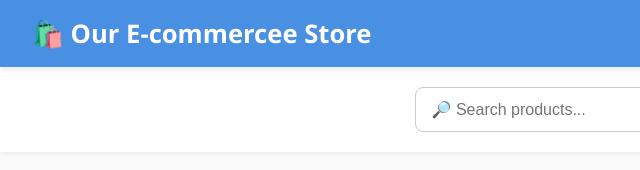
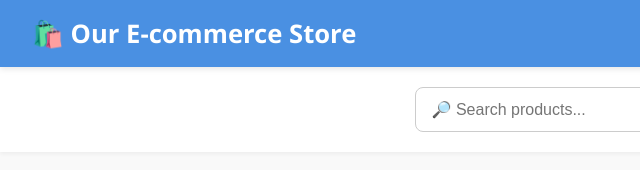
Before and after one commit to Sumitphade/E-commerce-devOps, a website: page public/index.html in a window 1280 px wide. Shown: the full height of the page, 0-640 px from the left. Drawn offline with Linux system fonts and the light colour scheme; no server answers.

Commit message:
Update index.html

```diff
--- a/public/index.html
+++ b/public/index.html
@@ -158,7 +158,7 @@
 <body>
 
   <header>
-    <div class="left-header">🛍️ Our E-commercee  Store</div>
+    <div class="left-header">🛍️ Our E-commerce  Store</div>
     <div class="right-header">
       <a href="login.html">🔐 Login</a>
       <a href="register.html">📝 Register</a>
```
